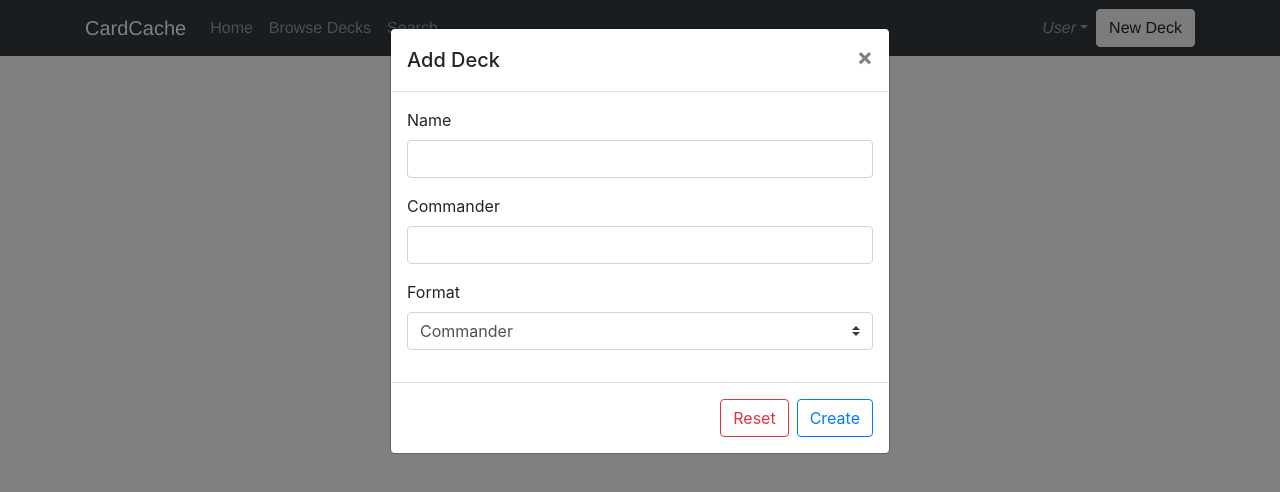
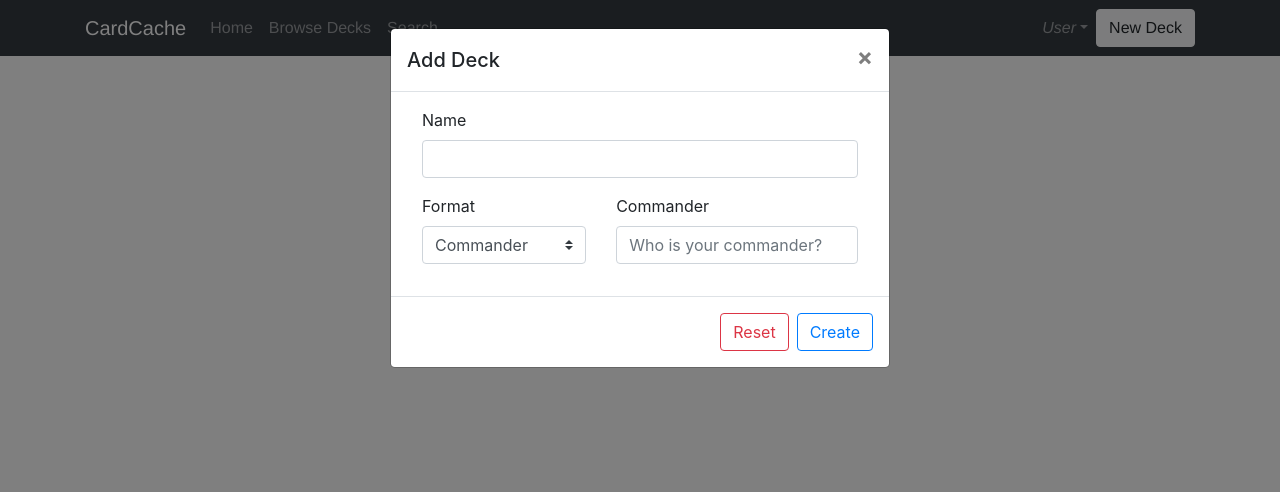
Before and after one commit to john-doolittle/cardcache, a Vue app: page / in a window 1280 px wide. Both pictures are taken after a click on the button "New Deck". Shown: the top 492 px of the page. Built offline with nearby package versions, Linux system fonts and the light colour scheme; the HTML template or start-up script is replaced by a standard one.

Commit message:
Structured modal grid layout

```diff
--- a/src/components/NewDeckModal.vue
+++ b/src/components/NewDeckModal.vue
@@ -3,6 +3,9 @@
     <template #modal-title>
       Add Deck
     </template>
+    <b-container>
+      <b-row>
+        <b-col>
           <b-form @submit="onSubmit" @reset="onReset" v-if="show">
             <b-form-group
               id="input-group-1"
@@ -17,15 +20,8 @@
               </b-form-input>
             </b-form-group>
 
-      <b-form-group id="input-group-2" label="Commander" label-for="input-2">
-        <b-form-input
-          id="input-2"
-          v-model="form.commander"
-          required
-        >
-        </b-form-input>
-      </b-form-group>
-
+            <b-row>
+              <b-col>
                 <b-form-group id="input-group-3" label="Format" label-for="input-3">
                   <b-form-select
                     id="input-3"
@@ -35,7 +31,23 @@
                   >
                   </b-form-select>
                 </b-form-group>
+              </b-col>
+              <b-col cols="7">
+                <b-form-group id="input-group-2" label="Commander" label-for="input-2">
+                  <b-form-input
+                  id="input-2"
+                  v-model="form.commander"
+                  required
+                  placeholder="Who is your commander?"
+                  >
+                  </b-form-input>
+                </b-form-group>
+              </b-col>
+            </b-row>
           </b-form>
+        </b-col>
+      </b-row>
+    </b-container>
     <template #modal-footer>
       <b-button type="reset" variant="outline-danger">Reset</b-button>
       <b-button type="submit" variant="outline-primary">Create</b-button>
```
Lines whose indentation alone changed are shown as unchanged.
